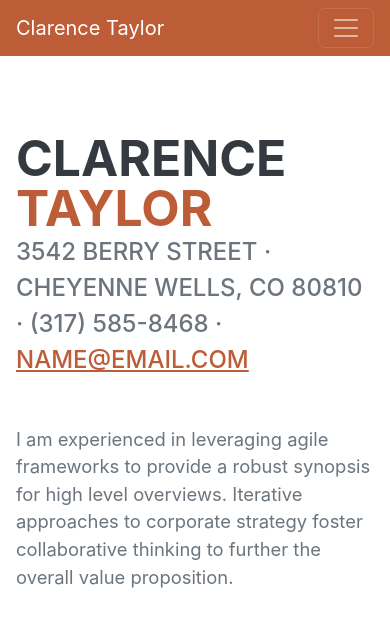
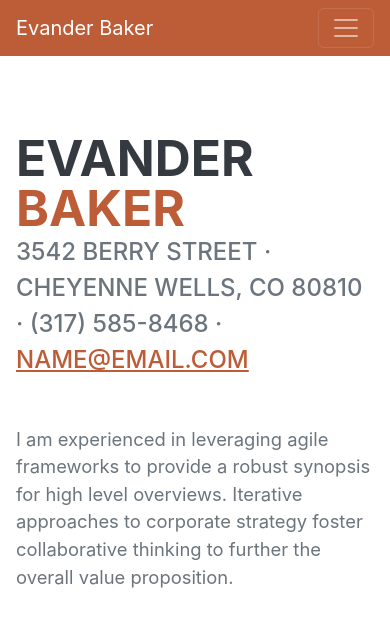
Before and after one commit to EvanBaker2/evanderbaker.github.io, a plain HTML site: page index.html in a window 390 px wide. Shown: the top 633 px of the page. Drawn offline with nearby package versions, Linux system fonts and the light colour scheme; a web font is replaced by a local one.

Commit message:
Update index.html

```diff
--- a/index.html
+++ b/index.html
@@ -19,7 +19,7 @@
         <!-- Navigation-->
         <nav class="navbar navbar-expand-lg navbar-dark bg-primary fixed-top" id="sideNav">
             <a class="navbar-brand js-scroll-trigger" href="#page-top">
-                <span class="d-block d-lg-none">Clarence Taylor</span>
+                <span class="d-block d-lg-none">Evander Baker</span>
                 <span class="d-none d-lg-block"><img class="img-fluid img-profile rounded-circle mx-auto mb-2" src="assets/img/profile.jpg" alt="..." /></span>
             </a>
             <button class="navbar-toggler" type="button" data-bs-toggle="collapse" data-bs-target="#navbarResponsive" aria-controls="navbarResponsive" aria-expanded="false" aria-label="Toggle navigation"><span class="navbar-toggler-icon"></span></button>
@@ -40,8 +40,8 @@
             <section class="resume-section" id="about">
                 <div class="resume-section-content">
                     <h1 class="mb-0">
-                        Clarence
-                        <span class="text-primary">Taylor</span>
+                        Evander
+                        <span class="text-primary">Baker</span>
                     </h1>
                     <div class="subheading mb-5">
                         3542 Berry Street · Cheyenne Wells, CO 80810 · (317) 585-8468 ·
```
